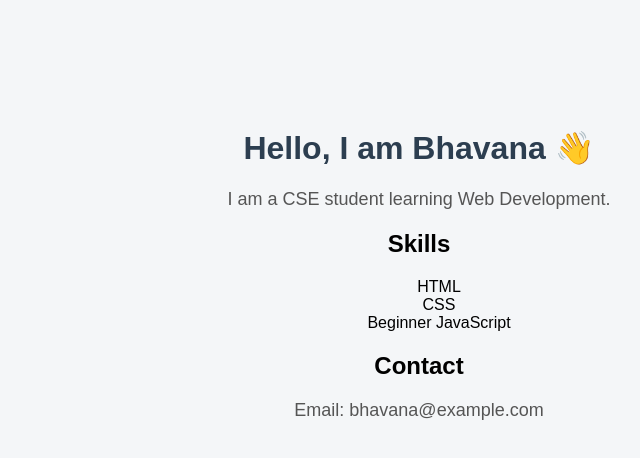
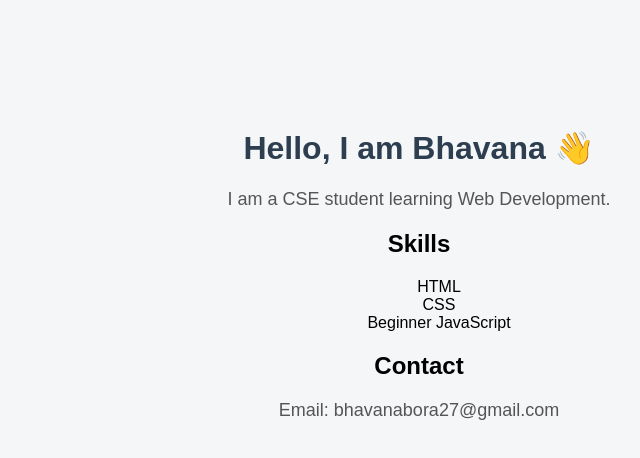
Before and after one commit to BhavanaBora-Web/my-first-web-project, a plain HTML site: page index.html in a window 1280 px wide. Shown: the full height of the page, 221-861 px from the left. Drawn offline with Linux system fonts and the light colour scheme.

Commit message:
Update index.html

```diff
--- a/index.html
+++ b/index.html
@@ -30,6 +30,6 @@
   </ul>
 
   <h2>Contact</h2>
-  <p>Email: bhavana@example.com</p>
+  <p>Email: bhavanabora27@gmail.com</p>
   </body>
 </html>
```
